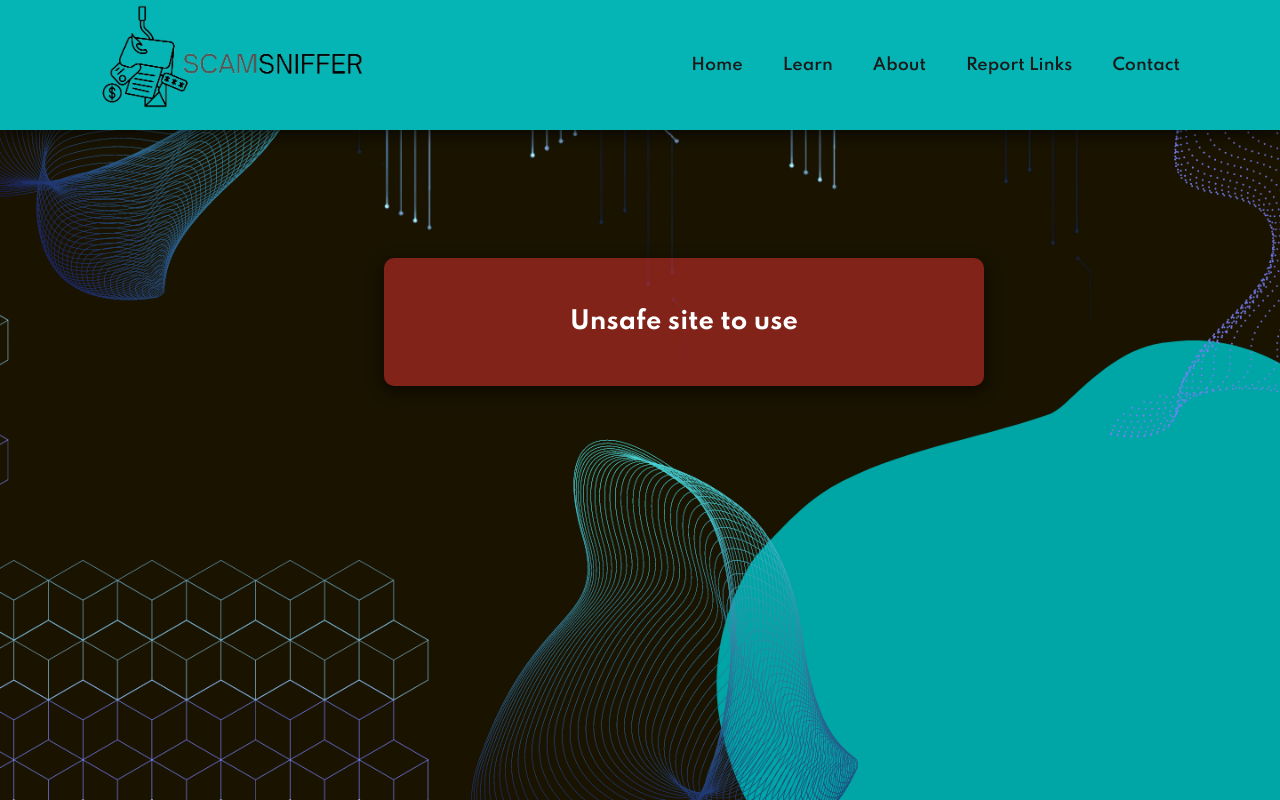
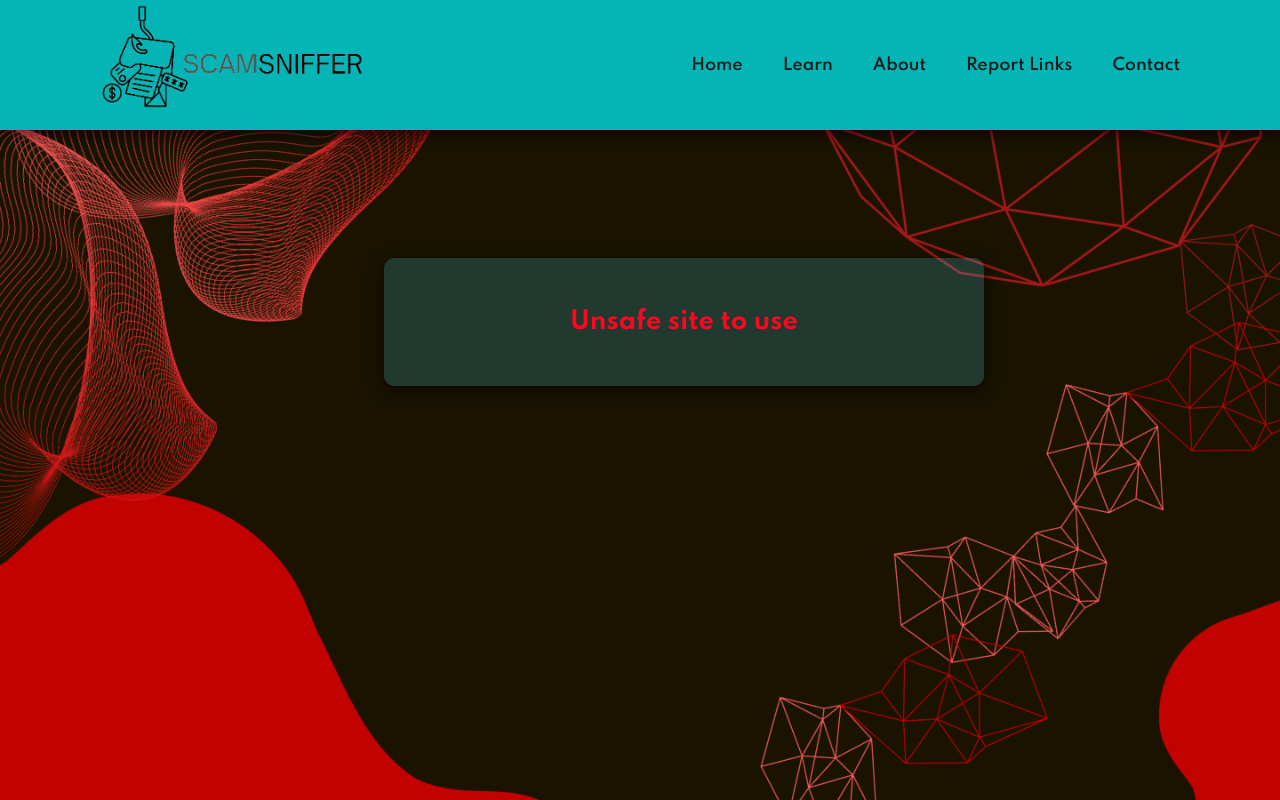
Before and after one commit to WeAre-Coder/ScamSniffer, a Django app: page /result/ in a window 1280 px wide. Run offline with Django 4.2, Linux system fonts and the light colour scheme; some libraries are stand-ins or nearby versions.

Commit message:
designed result page

```diff
--- a/linkScanner/templates/linkScanner/result.html
+++ b/linkScanner/templates/linkScanner/result.html
@@ -2,7 +2,7 @@
 {% block body %}
 <style>
     body {
-        background-image: url('/static/linkScanner/a1.png');
+        background-image: url('/static/linkScanner/green.png');
         background-size: cover;
         background-position: center;
         background-repeat: no-repeat;
@@ -14,22 +14,46 @@
 {% if result == 'Good' %}
 <style>
     .content {
-        background-color: #00ff0061;
+        background-color: #3bb2c03d;
+        box-shadow: 0 5px 15px rgba(0, 0, 0, 0.6);
     }
 
     .content:hover {
-        box-shadow: 0 0 20px 5px rgb(46 131 38 / 60%);
+        box-shadow: 0 0 20px 5px rgba(5, 181, 181, 0.6);
+    }
+    #display-result {
+        color: #00ff00; /* Bright Green */
+        margin-bottom: 20px;
+    }
+    .proceed-button {
+
+        padding: 12px 24px;
+        font-family: 'Spartan', sans-serif;
+        font-size: 16px;
+        font-weight: bold;
+        color: #fff;
+        background-color: #00ff007d;
+        border: none;
+        border-radius: 5px;
+        cursor: pointer;
+        transition: background-color 0.3s ease;
+        text-decoration: none; /* Added for link appearance */
+    }
+
+    .proceed-button:hover {
+        background-color: #2BFF05;
     }
 </style>
 
 <section id="another-section">
     <div class="content">
         <h2 id="display-result">Safe site to use</h2>
-        <p><a href="{{ target_url }}">click here</a> to proceed</p>
+        <p><a id="proceed-button" class="proceed-button" href="{{ target_url }}">Click here to proceed</a></p>
     </div>
 </section>
 {% elif result == "Thank you!" %}
 <style>
+
     .content {
         background-color: #00ff0061;
     }
@@ -47,18 +71,32 @@
 
 {% else %}
 <style>
+    body {
+        background-image: url('/static/linkScanner/red.png');
+        background-size: cover;
+        background-position: center;
+        background-repeat: no-repeat;
+        height: 100vh;
+        margin: 0;
+    }
     .content {
-        background-color: #f7373778;
+        background-color: #3bb2c03d;
+        box-shadow: 0 5px 15px rgba(0, 0, 0, 0.6);
     }
 
     .content:hover {
-        box-shadow: 0 0 20px 5px rgb(255 0 0 / 60%);
+        box-shadow: 0 0 20px 5px rgba(5, 181, 181, 0.6);
     }
+    #display-result1 {
+        color: #FF051F;
+
+    }
+
 </style>
 
 <section id="another-section">
     <div class="content">
-        <h2 id="display-result">Unsafe site to use</h2>
+        <h2 id="display-result1">Unsafe site to use</h2>
     </div>
 </section>
 
```
Also changed, not shown: db.sqlite3, linkScanner/static/linkScanner/green.png (added), linkScanner/static/linkScanner/red.png (added), linkScanner/static/linkScanner/resu.png (added).
